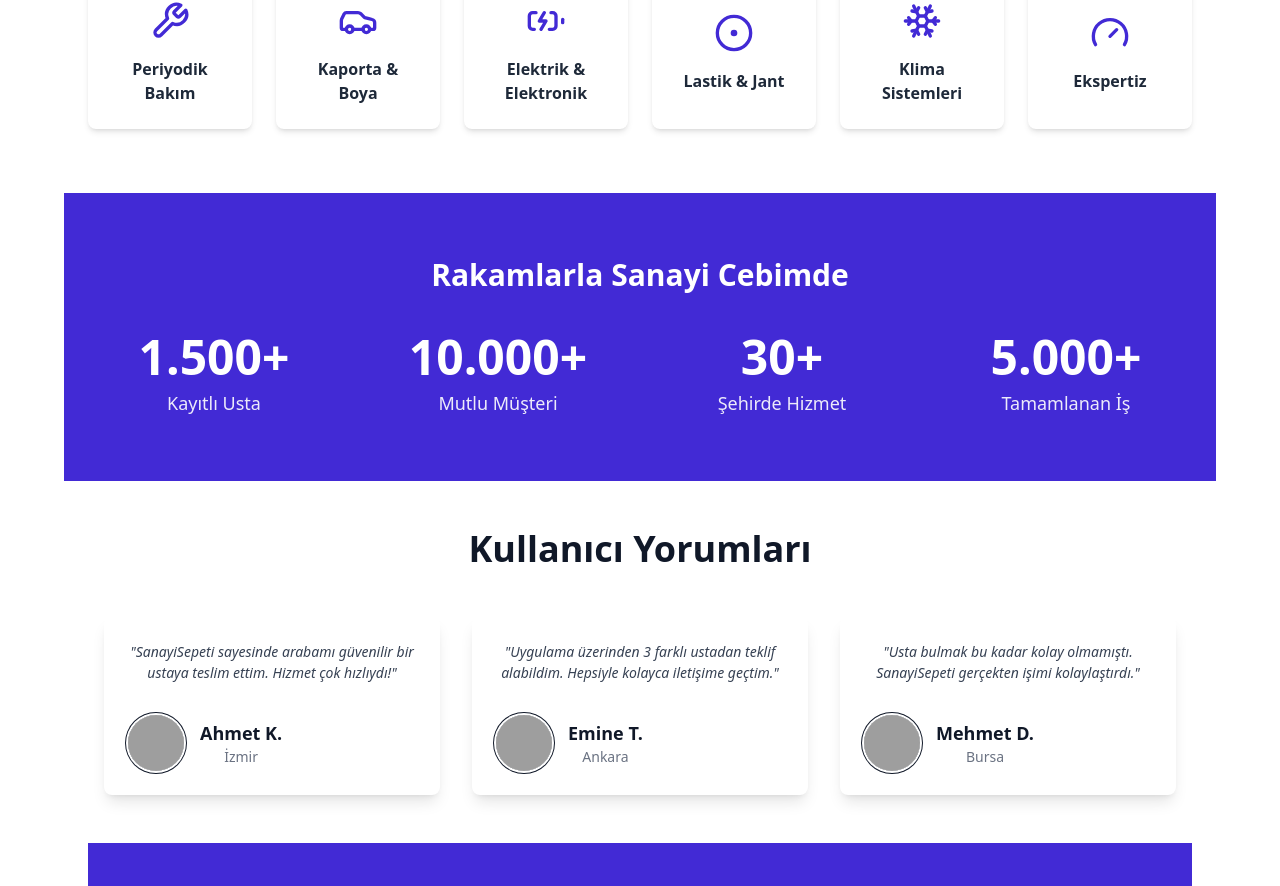
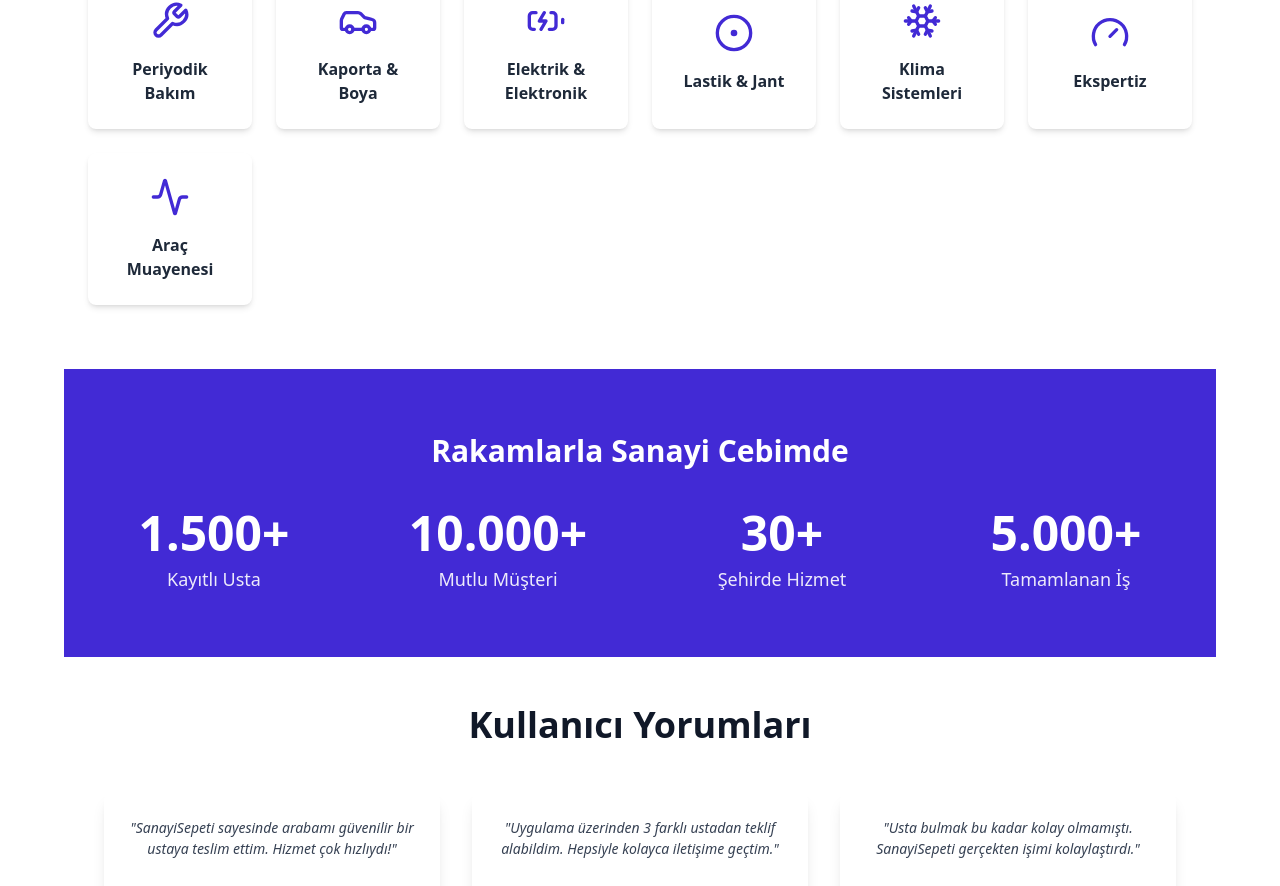
Before and after one commit to Kskle555/SanayiCebimdeFE, a Next.js app: page / in a window 1280 px wide. Shown: the part 2635-3521 px from the top of the page. Built offline with nearby package versions, Linux system fonts and the light colour scheme; grey boxes are pictures that could not be loaded.

Commit message:
servis kategorilerine araç muayene ekelndi.

```diff
--- a/src/app/components/ServiceCategories.jsx
+++ b/src/app/components/ServiceCategories.jsx
@@ -1,5 +1,5 @@
 import React from 'react';
-import { Wrench, Car, BatteryCharging, CircleDot, Snowflake, Gauge } from 'lucide-react';
+import { Wrench, Car, BatteryCharging, CircleDot, Snowflake, Gauge,Activity} from 'lucide-react';
 
 const categories = [
   { name: 'Periyodik Bakım', icon: <Wrench className="w-10 h-10" /> },
@@ -8,6 +8,7 @@ const categories = [
   { name: 'Lastik & Jant', icon: <CircleDot className="w-10 h-10" /> },
   { name: 'Klima Sistemleri', icon: <Snowflake className="w-10 h-10" /> },
   { name: 'Ekspertiz', icon: <Gauge className="w-10 h-10" /> },
+  {name:'Araç Muayenesi', icon: <Activity className="w-10 h-10" /> }
 ];
 
 export const ServiceCategories = () => {
```
